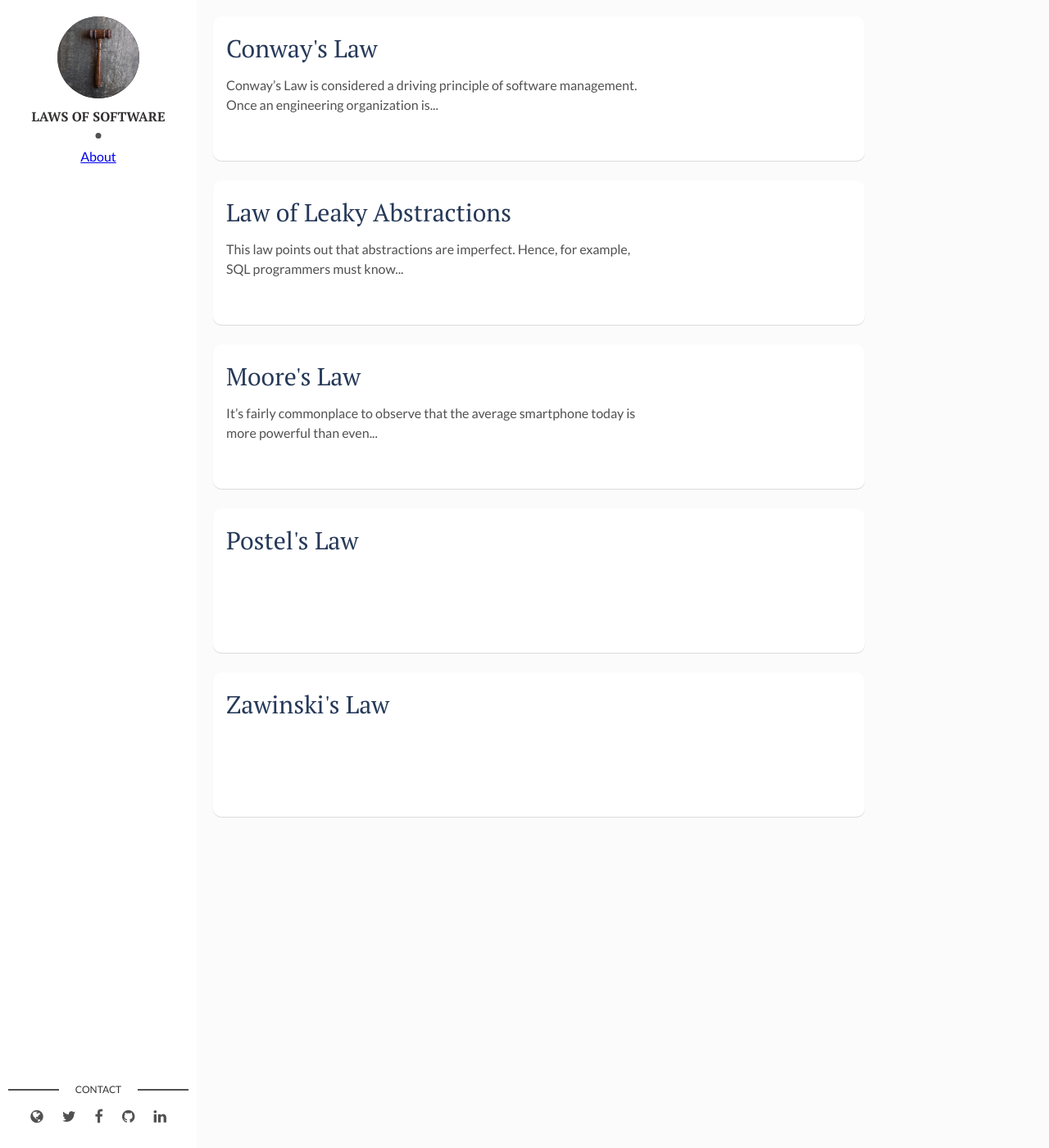
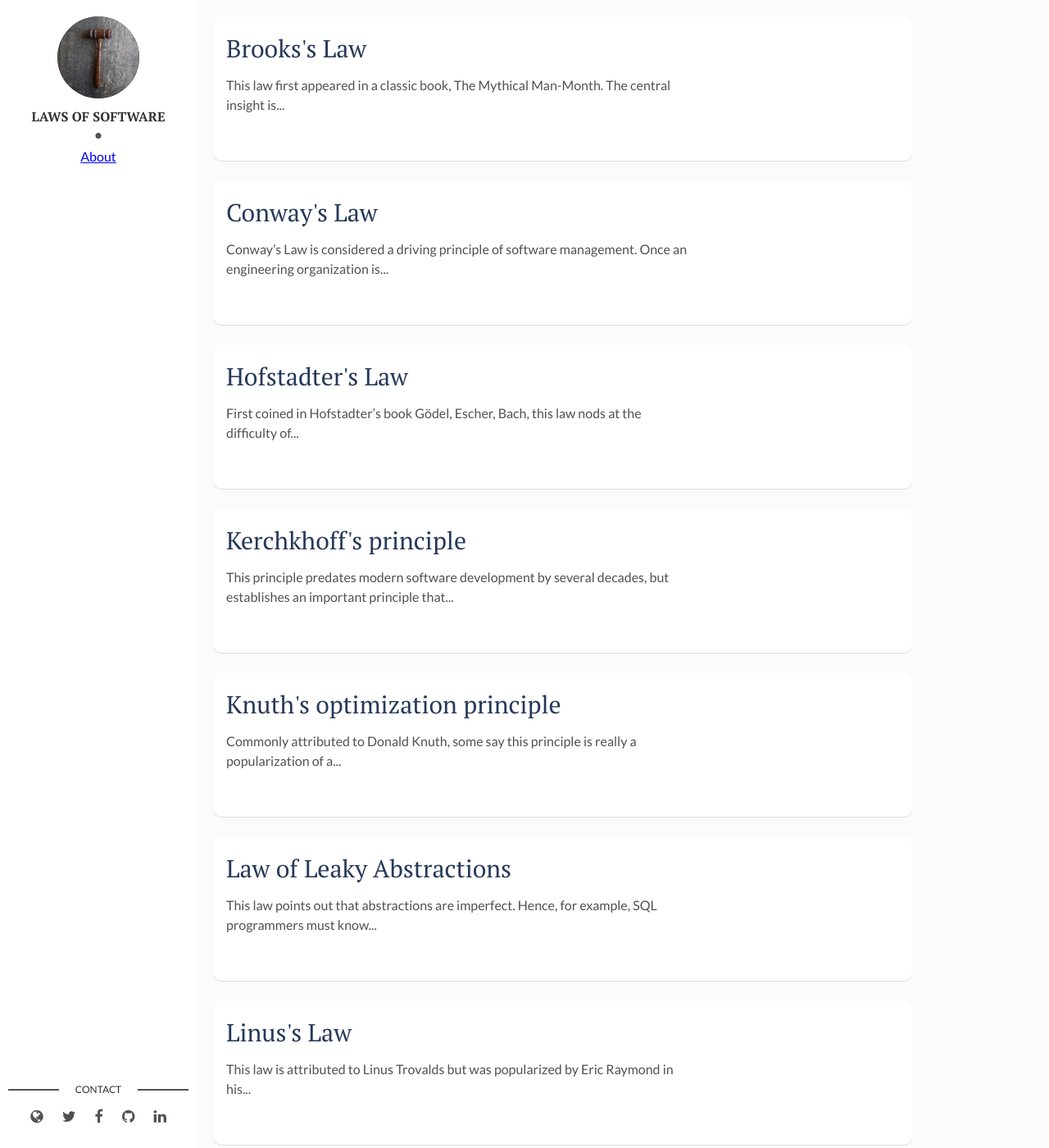
Before and after one commit to shaisachs/laws-of-software, a Jekyll site: the page built from index.html, in a window 1280 px wide and 1400 px high. Shown: the whole window at 82% size. Built offline with Jekyll 4.4.1, drawn with Linux system fonts in a browser that asks for light colours; some of the changed text lies outside the part shown.

Commit message:
Commentary on Postel and Zawinski; add Brooks, Hofstadter, Kerchkhoff, Knuth, Linus and Wirth
Signed-off-by: Shai Sachs <shaisachs@gmail.com>

```diff
--- /dev/null
+++ b/_laws/brooks.md
@@ -0,0 +1,12 @@
+---
+layout: post
+title: Brooks's Law
+law: Adding \[human resources\] to a late software project makes it later.
+law-author: Fred Brooks
+law-url: https://www.goodreads.com/book/show/13629.The_Mythical_Man_Month
+law-year: 1975
+---
+
+This law first appeared in a classic book, [The Mythical Man-Month](https://www.goodreads.com/book/show/13629.The_Mythical_Man_Month). The central insight is that new developers require onboarding, which in turn requires time of existing developers, which in turn subtracts time from ongoing projects. Hence, a word of caution for hapless managers who attempt to speed up a project which is running off the rails: adding new resources will only exacerbate the problem.
+
+The qualifier "late" in the statement of the law is an important one. It suggests that human resources *can* be added to projects which are not late. Hence, for example, the success of some open source software projects, which successfully incorporate thousands of developers over the course of their lifetimes.
--- /dev/null
+++ b/_laws/hofstadter.md
@@ -0,0 +1,10 @@
+---
+layout: post
+title: Hofstadter's Law
+law: It always takes longer than you expect, even when you take into account Hofstadter's Law.
+law-author: Douglas Hofstadter
+law-url: https://www.goodreads.com/book/show/24113.G_del_Escher_Bach
+law-year: 1979
+---
+
+First coined in Hofstadter's book [Gödel, Escher, Bach](https://www.goodreads.com/book/show/24113.G_del_Escher_Bach), this law nods at the difficulty of accurately estimating the length of software projects. It's self-referential in a way that Gödel especially would have appreciated. Indeed, advice to rising software managers commonly suggests adding a "buffer" to their estimates. This law suggests that the buffer will never be enough. Zawinski's Law may provide an explanation for this phenomenon: even when developers complete their tasks within the estimated time, software bloat will cause the project to expand and then overflow the buffer.
--- /dev/null
+++ b/_laws/kerchkhoff.md
@@ -0,0 +1,10 @@
+---
+layout: post
+title: Kerchkhoff's principle
+law: In cryptography, a system should be secure even if everything about the system, except for a small piece of information - the key - is public knowledge.
+law-author: Auguste Kerckhoffs
+law-url: https://www.arcsi.fr/doc/cryptomilitaire.pdf
+law-year: 1883
+---
+
+This principle predates modern software development by several decades, but establishes an important principle that extends beyond the domain of cryptography. It establishes a bright line between the code in a system, which is public knowledge, and the data in the system, which is private. By doing so, it discourages the common but ultimately insecure practice of "security by obscurity". This principle has found particular popularity in the open source community, which is built on the principle of publicizing source code but not the data it uses.
--- /dev/null
+++ b/_laws/knuth.md
@@ -0,0 +1,10 @@
+---
+layout: post
+title: Knuth's optimization principle
+law: Premature optimization is the root of all evil.
+law-author: Donald Knuth
+law-url: https://dl.acm.org/doi/10.1145/356635.356640
+law-year: 1974
+---
+
+Commonly attributed to Donald Knuth, some say this principle is really a popularization of a quote by Tony Hoare. As with all principles, this one may be taken to improper extremes: neglecting optimization altogether, or choosing intentionally mal-performing approaches from the outset. At one extreme, developers can spend a lot of time writing tightly optimized loops which gain small improvements in efficiency at the expense of huge reductions in maintainability. At the other extreme, developers can choose the wrong framework, or a grossly inappropriate database for the task at hand, leading to "maintainable" software which wilts under the slightest load. In the original article, Knuth himself considers some of these trade-offs; in the main he argues against a "penny-wise, pound-foolish" attitude. Compare to Wirth's Law.
--- /dev/null
+++ b/_laws/linus.md
@@ -0,0 +1,10 @@
+---
+layout: post
+title: Linus's Law
+law: Given enough eyeballs, all bugs are shallow.
+law-author: Linus Trovalds
+law-url: http://www.catb.org/~esr/writings/cathedral-bazaar/
+law-year: 1999
+---
+
+This law is attributed to Linus Trovalds but was popularized by Eric Raymond in his famous essay, The Cathedral and the Bazaar. It's something of an introduction to the open source movement. Trovalds's central argument is that increasing the number of developers on a project reduces the time to resolve bugs. For any single bug, some of those developers will inevitably have the central insight or knowledge to address the bug. Contrast this Law with Brooks's, and also compare to Kerchkhoff's.
--- a/_laws/postel.md
+++ b/_laws/postel.md
@@ -6,3 +6,5 @@ law-author: Jon Postel
 law-url: https://tools.ietf.org/html/rfc760
 law-year: 1980
 ---
+
+Established during the creation of the Internet Protocol, this principle encourages the development of robust software; it's often referred to as the Robustness Principle. There is a trade-off to robustness, of course: it can increase maintenance costs and compromise security if not implemented properly. This law conflicts to some degree with certain kinds of software interfaces, e.g. event-carried state transfer.
--- /dev/null
+++ b/_laws/wirth.md
@@ -0,0 +1,10 @@
+---
+layout: post
+title: Wirth's Law
+law: Software gets slower faster than hardware gets faster.
+law-author: Niklaus Wirth
+law-url: https://www.computer.org/csdl/magazine/co/1995/02/r2064/13rRUwInv7E
+law-year: 1995
+---
+
+Commonly considered a rejoinder to Moore's Law, this law comments on the tendency for software to expand in scope over time. What's astounding is that Wirth suggests that software scope expands even more quickly than the exponential growth suggested by Moore. Compare to Zawinski's Law.
--- a/_laws/zawinski.md
+++ b/_laws/zawinski.md
@@ -6,3 +6,5 @@ law-author: James Zawinski
 law-url: https://www.jwz.org/hacks/
 law-year: 1995
 ---
+
+This law is both comical and grim at once. Many programs are totally unrelated to email: consider text editors, compilers, games, etc. Zawinski's Law, also known as the the Law of Software Bloat, suggests that feature creep will inevitably cause all of these programs to read email even though it's entirely unrelated to their core mission. Though there are certainly counter-examples to this specific manifestation of the law, feature creep is an ongoing problem in software development.
```
